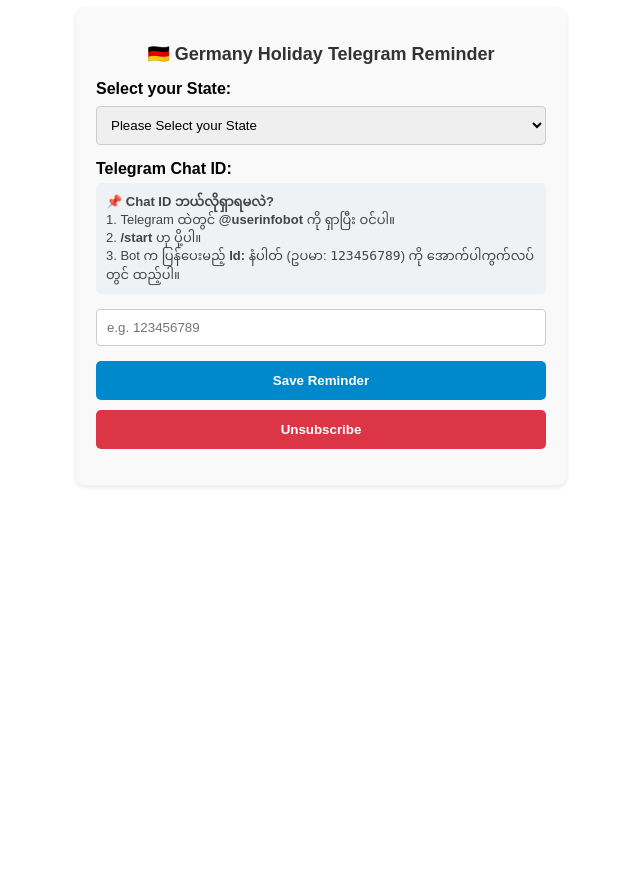
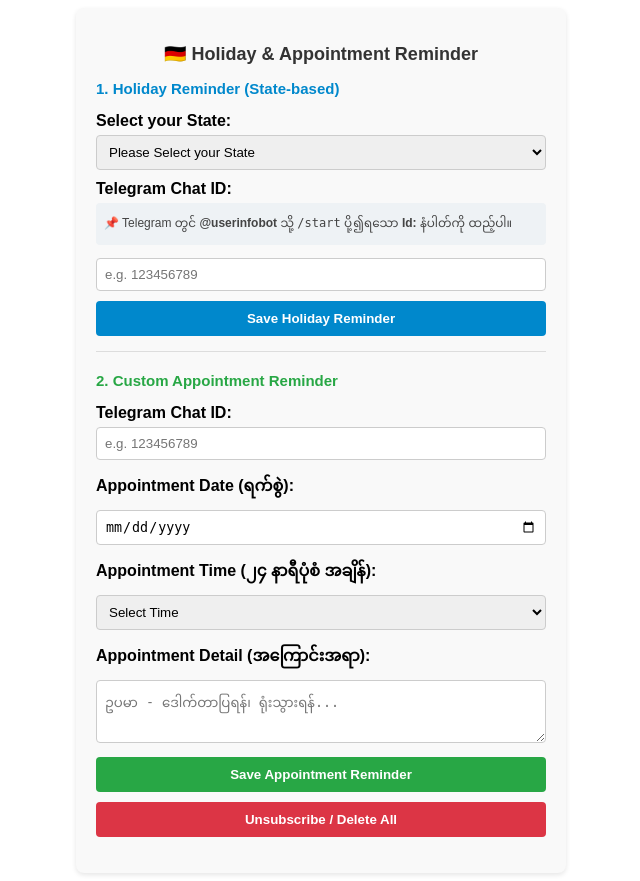
Before and after one commit to myokyawthusoe/germany-holiday-bot, a Flask app: page / in a window 1280 px wide. Shown: the whole page, without its empty margins (319-959 px from the left). Before the commit the page ends 487 px from the top, so only its background shows below. Run offline with Flask 3, Linux system fonts and the light colour scheme.

Commit message:
Update index.html

```diff
--- a/templates/index.html
+++ b/templates/index.html
@@ -3,15 +3,17 @@
 <head>
     <meta charset="UTF-8">
     <meta name="viewport" content="width=device-width, initial-scale=1.0">
-    <title>Germany Holiday Telegram Reminder</title>
+    <title>Germany Holiday & Appointment Reminder</title>
 </head>
 <body>
     <div style="padding: 20px; font-family: sans-serif; max-width: 450px; margin: auto; background: #f9f9f9; border-radius: 8px; box-shadow: 0 2px 5px rgba(0,0,0,0.1);">
-        <h2 style="font-size: 18px; white-space: nowrap; text-align: center; color: #333;">🇩🇪 Germany Holiday Telegram Reminder</h2>
+        <h2 style="font-size: 18px; text-align: center; color: #333;">🇩🇪 Holiday & Appointment Reminder</h2>
 
-        <form id="reminderForm">
+        <!-- Holiday Reminder Section -->
+        <form id="holidayForm" style="margin-bottom: 20px; border-bottom: 1px solid #ddd; padding-bottom: 15px;">
+            <h3 style="font-size: 15px; color: #0088cc;">1. Holiday Reminder (State-based)</h3>
             <label style="font-weight: bold;">Select your State:</label><br>
-            <select id="state" required style="width: 100%; padding: 10px; margin: 8px 0 15px 0; border: 1px solid #ccc; border-radius: 4px;">
+            <select id="state" required style="width: 100%; padding: 8px; margin: 5px 0 10px 0; border: 1px solid #ccc; border-radius: 4px;">
                 <option value="" disabled selected>Please Select your State</option>
                 <option value="BW">Baden-Württemberg</option>
                 <option value="BY">Bayern</option>
@@ -32,76 +34,106 @@
             </select>
 
             <label style="font-weight: bold;">Telegram Chat ID:</label><br>
-            <!-- Chat ID ရှာရမည့် ရှင်းလင်းချက် လမ်းညွှန်စာ -->
-            <div style="background: #eef2f5; padding: 10px; border-radius: 5px; font-size: 13px; color: #444; margin: 5px 0 10px 0; line-height: 1.4;">
-                📌 <b>Chat ID ဘယ်လိုရှာရမလဲ?</b><br>
-                1. Telegram ထဲတွင် <b>@userinfobot</b> ကို ရှာပြီး ဝင်ပါ။<br>
-                2. <b>/start</b> ဟု ပို့ပါ။<br>
-                3. Bot က ပြန်ပေးမည့် <b>Id:</b> နံပါတ် (ဥပမာ: <code>123456789</code>) ကို အောက်ပါကွက်လပ်တွင် ထည့်ပါ။
+            <div style="background: #eef2f5; padding: 8px; border-radius: 4px; font-size: 12px; color: #444; margin: 5px 0 8px 0;">
+                📌 Telegram တွင် <b>@userinfobot</b> သို့ <code>/start</code> ပို့၍ရသော <b>Id:</b> နံပါတ်ကို ထည့်ပါ။
             </div>
+            <input type="text" id="holidayChatId" placeholder="e.g. 123456789" required style="width: 100%; padding: 8px; margin: 5px 0 10px 0; border: 1px solid #ccc; border-radius: 4px; box-sizing: border-box;">
 
-            <input type="text" id="chatId" placeholder="e.g. 123456789" required style="width: 100%; padding: 10px; margin: 5px 0 15px 0; border: 1px solid #ccc; border-radius: 4px; box-sizing: border-box;">
+            <button type="submit" style="width: 100%; padding: 10px; background: #0088cc; color: white; border: none; border-radius: 4px; cursor: pointer; font-weight: bold;">
+                Save Holiday Reminder
+            </button>
+        </form>
 
-            <button type="submit" style="width: 100%; padding: 12px; background: #0088cc; color: white; border: none; border-radius: 5px; cursor: pointer; font-weight: bold; margin-bottom: 10px;">
-                Save Reminder
+        <!-- Appointment Reminder Section -->
+        <form id="appointmentForm">
+            <h3 style="font-size: 15px; color: #28a745;">2. Custom Appointment Reminder</h3>
+
+            <label style="font-weight: bold;">Telegram Chat ID:</label><br>
+            <input type="text" id="apptChatId" placeholder="e.g. 123456789" required style="width: 100%; padding: 8px; margin: 5px 0 10px 0; border: 1px solid #ccc; border-radius: 4px; box-sizing: border-box;">
+
+            <label style="font-weight: bold;">Appointment Date (ရက်စွဲ):</label><br>
+            <input type="date" id="apptDate" required style="width: 100%; padding: 8px; margin: 5px 0 10px 0; border: 1px solid #ccc; border-radius: 4px; box-sizing: border-box;">
+
+            <label style="font-weight: bold;">Appointment Time (၂၄ နာရီပုံစံ အချိန်):</label><br>
+            <select id="apptTime" required style="width: 100%; padding: 8px; margin: 5px 0 10px 0; border: 1px solid #ccc; border-radius: 4px;">
+                <option value="" disabled selected>Select Time</option>
+                <!-- 24 Hours Dropdown Options -->
+                <script>
+                    for (let h = 0; h < 24; h++) {
+                        for (let m = 0; m < 60; m += 30) {
+                            let hh = String(h).padStart(2, '0');
+                            let mm = String(m).padStart(2, '0');
+                            document.write(`<option value="${hh}:${mm}">${hh}:${mm}</option>`);
+                        }
+                    }
+                </script>
+            </select>
+
+            <label style="font-weight: bold;">Appointment Detail (အကြောင်းအရာ):</label><br>
+            <textarea id="apptText" rows="3" placeholder="ဥပမာ - ဒေါက်တာပြရန်၊ ရုံးသွားရန်..." required style="width: 100%; padding: 8px; margin: 5px 0 10px 0; border: 1px solid #ccc; border-radius: 4px; box-sizing: border-box;"></textarea>
+
+            <button type="submit" style="width: 100%; padding: 10px; background: #28a745; color: white; border: none; border-radius: 4px; cursor: pointer; font-weight: bold; margin-bottom: 10px;">
+                Save Appointment Reminder
             </button>
 
-            <button type="button" id="unsubBtn" style="width: 100%; padding: 12px; background: #dc3545; color: white; border: none; border-radius: 5px; cursor: pointer; font-weight: bold;">
-                Unsubscribe
+            <button type="button" id="unsubBtn" style="width: 100%; padding: 10px; background: #dc3545; color: white; border: none; border-radius: 4px; cursor: pointer; font-weight: bold;">
+                Unsubscribe / Delete All
             </button>
         </form>
+
         <p id="statusMsg" style="margin-top: 15px; font-weight: bold; text-align: center;"></p>
     </div>
 
     <script>
-        // Save/Register
-        document.getElementById('reminderForm').addEventListener('submit', async (e) => {
+        // Holiday Save
+        document.getElementById('holidayForm').addEventListener('submit', async (e) => {
             e.preventDefault();
             const state = document.getElementById('state').value;
-            const chatId = document.getElementById('chatId').value;
+            const chatId = document.getElementById('holidayChatId').value;
 
-            const response = await fetch('/save', {
+            const res = await fetch('/save', {
                 method: 'POST',
                 headers: { 'content-type': 'application/json' },
                 body: JSON.stringify({ state, chatId })
             });
+            const result = await res.json();
+            document.getElementById('statusMsg').innerText = result.success ? 'Holiday Reminder Saved!' : 'Error occurred.';
+            document.getElementById('statusMsg').style.color = result.success ? 'green' : 'red';
+        });
 
-            const result = await response.json();
-            const msgEl = document.getElementById('statusMsg');
-            if(result.success) {
-                msgEl.innerText = 'Successfully connected for reminders!';
-                msgEl.style.color = 'green';
-            } else {
-                msgEl.innerText = 'An error occurred.';
-                msgEl.style.color = 'red';
-            }
+        // Appointment Save
+        document.getElementById('appointmentForm').addEventListener('submit', async (e) => {
+            e.preventDefault();
+            const chatId = document.getElementById('apptChatId').value;
+            const date = document.getElementById('apptDate').value;
+            const time = document.getElementById('apptTime').value;
+            const text = document.getElementById('apptText').value;
+
+            const res = await fetch('/save_appointment', {
+                method: 'POST',
+                headers: { 'content-type': 'application/json' },
+                body: JSON.stringify({ chatId, date, time, text })
+            });
+            const result = await res.json();
+            document.getElementById('statusMsg').innerText = result.success ? 'Appointment Reminder Saved!' : 'Error occurred.';
+            document.getElementById('statusMsg').style.color = result.success ? 'green' : 'red';
         });
 
         // Unsubscribe
         document.getElementById('unsubBtn').addEventListener('click', async () => {
-            const chatId = document.getElementById('chatId').value;
-            const msgEl = document.getElementById('statusMsg');
-
+            const chatId = document.getElementById('apptChatId').value || document.getElementById('holidayChatId').value;
             if (!chatId) {
-                msgEl.innerText = 'Please enter your Telegram Chat ID first!';
-                msgEl.style.color = 'red';
+                alert('Please enter your Telegram Chat ID first!');
                 return;
             }
-
-            const response = await fetch('/unsubscribe', {
+            const res = await fetch('/unsubscribe', {
                 method: 'POST',
                 headers: { 'content-type': 'application/json' },
                 body: JSON.stringify({ chatId })
             });
-
-            const result = await response.json();
-            if(result.success) {
-                msgEl.innerText = 'Successfully unsubscribed from reminders.';
-                msgEl.style.color = 'orange';
-            } else {
-                msgEl.innerText = 'Failed to unsubscribe.';
-                msgEl.style.color = 'red';
-            }
+            const result = await res.json();
+            document.getElementById('statusMsg').innerText = result.success ? 'Unsubscribed successfully.' : 'Failed.';
+            document.getElementById('statusMsg').style.color = 'orange';
         });
     </script>
 </body>
```
